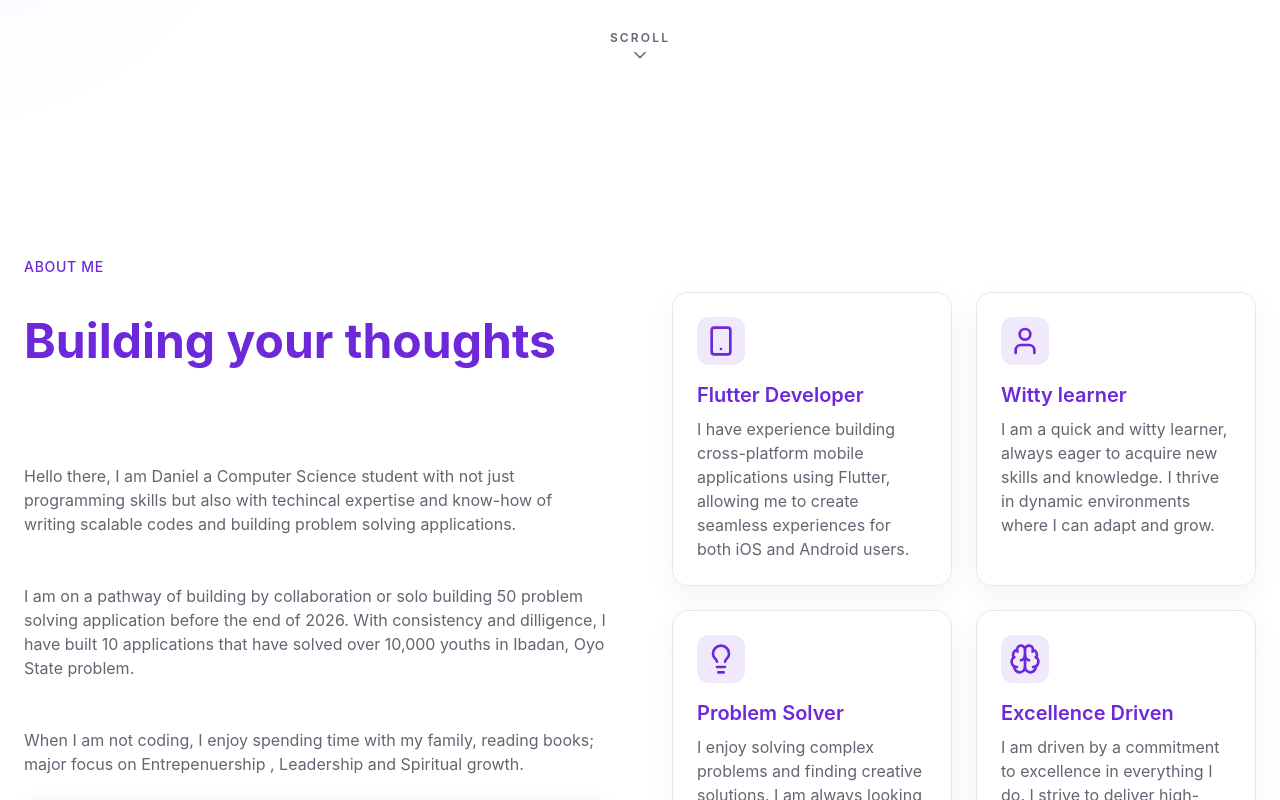
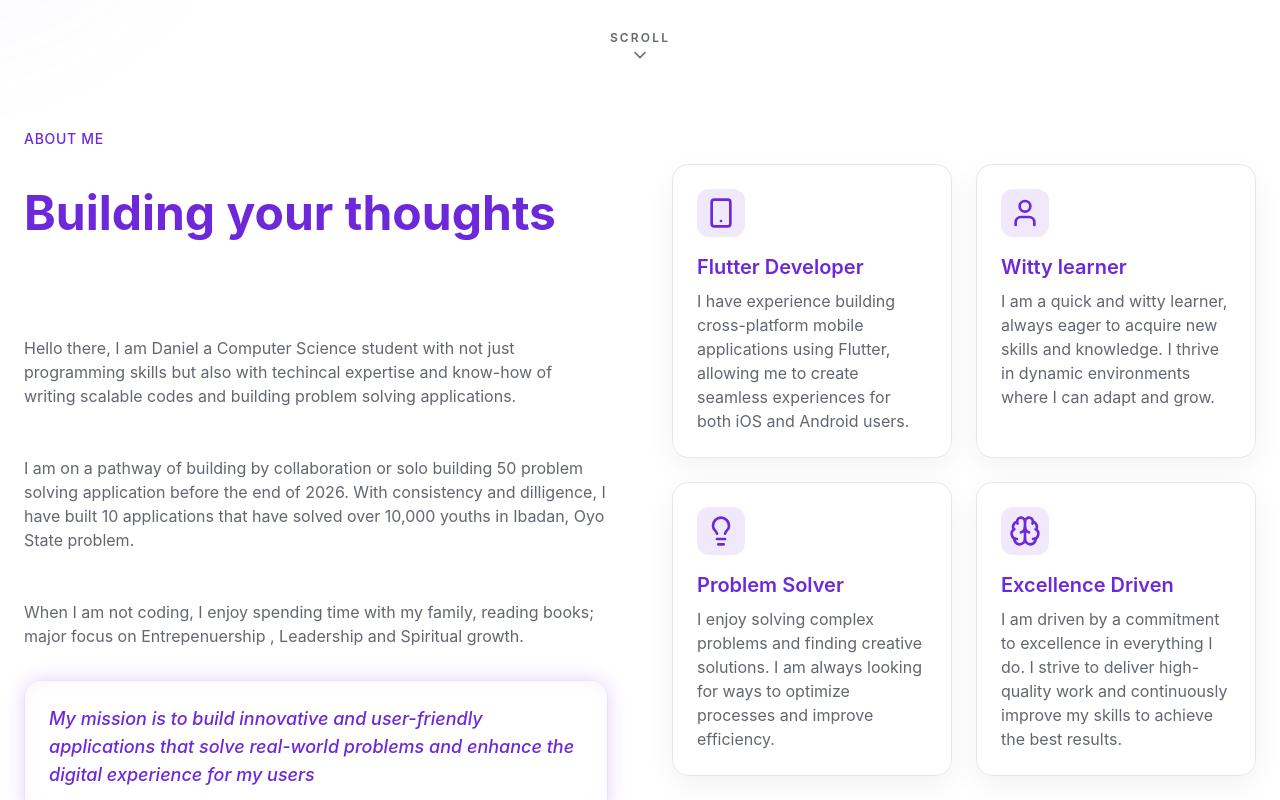
Before and after one commit to Emperor16/Daniel-Portfolio, a React (Vite) app: page / in a window 1280 px wide. Shown: the part 1000-1800 px from the top of the page. Built offline with nearby package versions, Linux system fonts and the light colour scheme.

Commit message:
hero spacing

```diff
--- a/src/sections/about.jsx
+++ b/src/sections/about.jsx
@@ -29,7 +29,7 @@ const highlights = [
 ]
 
 export const About = () => {
-    return <section id="about" className="py-32 relative overflow-x-hidden">
+    return <section id="about" className="py-0 relative overflow-x-hidden">
         <div className="container mx-auto px-6 relative z-10">
             <div className="grid lg:grid-cols-2 gap-16 items-center">
                 {/*Left Column */}
```
